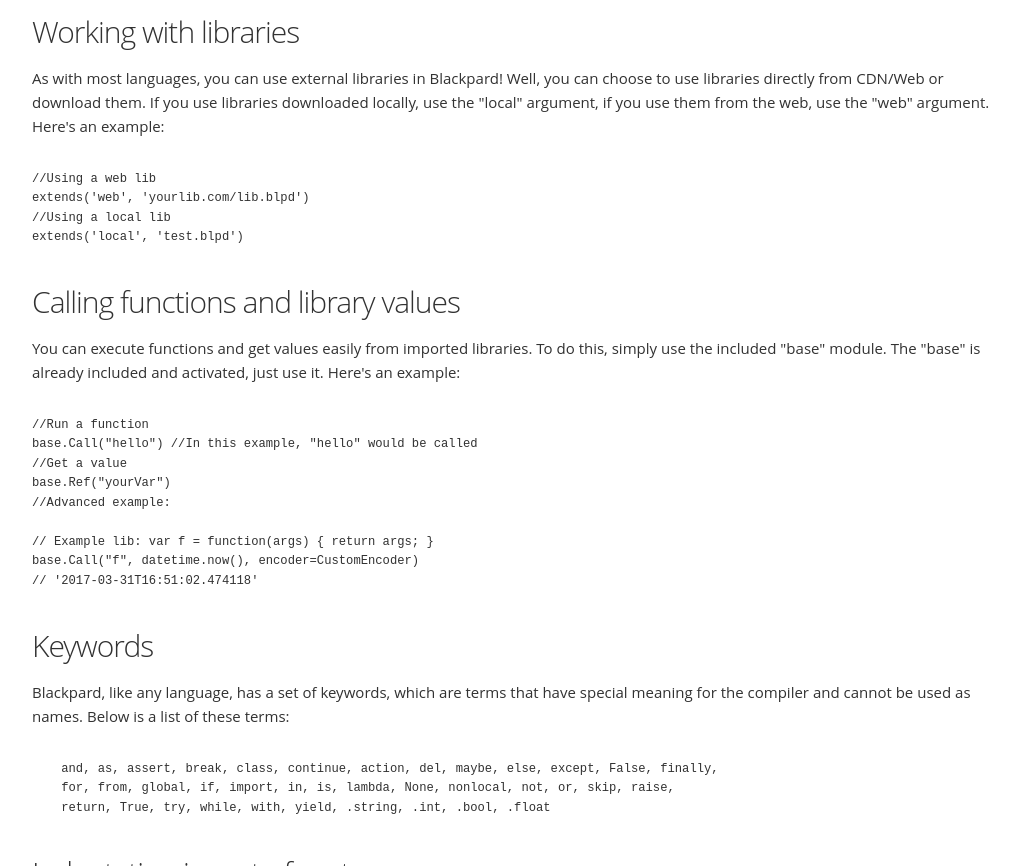
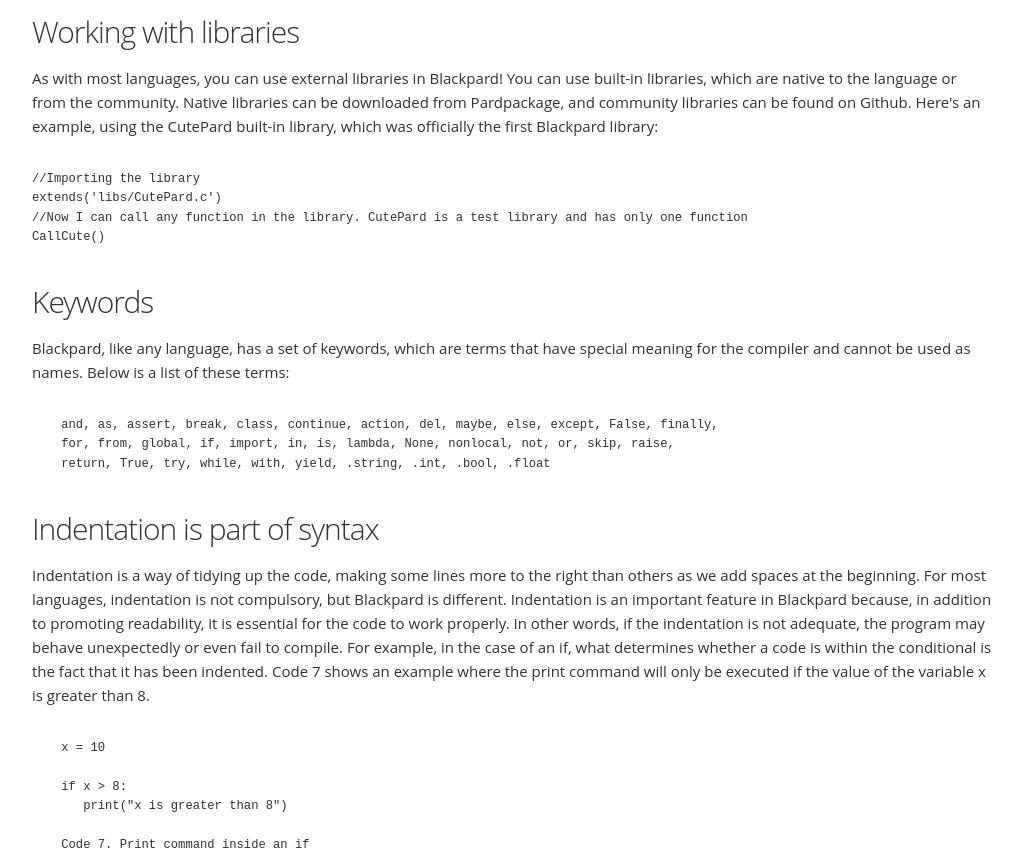
Before and after one commit to simplyYan/Blackpard, a plain HTML site: page docs/index.html in a window 1280 px wide. Shown: the part 2630-3496 px from the top of the page, without its empty margins (128-1150 px from the left). Drawn offline with Linux system fonts and the light colour scheme.

Commit message:
Update index.html

```diff
--- a/docs/index.html
+++ b/docs/index.html
@@ -126,27 +126,12 @@ action test():
 </div>
 <div id="typography">
   <h3>Working with libraries</h3>
-  <p>As with most languages, you can use external libraries in Blackpard! Well, you can choose to use libraries directly from CDN/Web or download them. If you use libraries downloaded locally, use the "local" argument, if you use them from the web, use the "web" argument. Here's an example:</p>
+  <p>As with most languages, you can use external libraries in Blackpard! You can use built-in libraries, which are native to the language or from the community. Native libraries can be downloaded from Pardpackage, and community libraries can be found on Github. Here's an example, using the CutePard built-in library, which was officially the first Blackpard library:</p>
   <pre><code>
-//Using a web lib
-extends('web', 'yourlib.com/lib.blpd')
-//Using a local lib
-extends('local', 'test.blpd')
-      </code></pre>
-</div>
-<div id="typography">
-  <h3>Calling functions and library values</h3>
-  <p>You can execute functions and get values easily from imported libraries. To do this, simply use the included "base" module. The "base" is already included and activated, just use it. Here's an example:</p>
-  <pre><code>
-//Run a function
-base.Call("hello") //In this example, "hello" would be called
-//Get a value
-base.Ref("yourVar")
-//Advanced example:
-
-// Example lib: var f = function(args) { return args; }
-base.Call("f", datetime.now(), encoder=CustomEncoder)
-// '2017-03-31T16:51:02.474118'
+//Importing the library
+extends('libs/CutePard.c')
+//Now I can call any function in the library. CutePard is a test library and has only one function
+CallCute()
       </code></pre>
 </div>
 <div id="typography">
```
